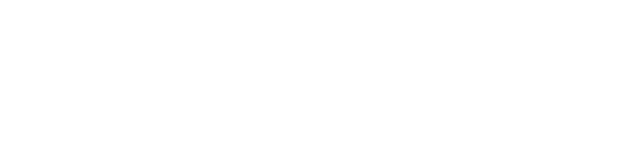
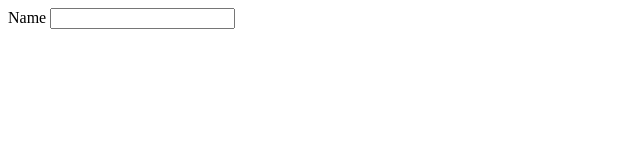
Before and after one commit to Jacobokia/spider, a plain HTML site: page index.html in a window 1280 px wide. Shown: the whole page, without its empty margins (0-640 px from the left). Drawn offline with Linux system fonts and the light colour scheme.

Commit message:
adds an input

```diff
--- a/index.html
+++ b/index.html
@@ -6,5 +6,12 @@
     <meta http-equiv="X-UA-Compatible" content="ie=edge" />
     <title>Document</title>
   </head>
-  <body></body>
+  <body>
+    <div>
+        <label for="Name">Name</label>
+        <input type="text">
+
+    </div>
+
+  </body>
 </html>
```
